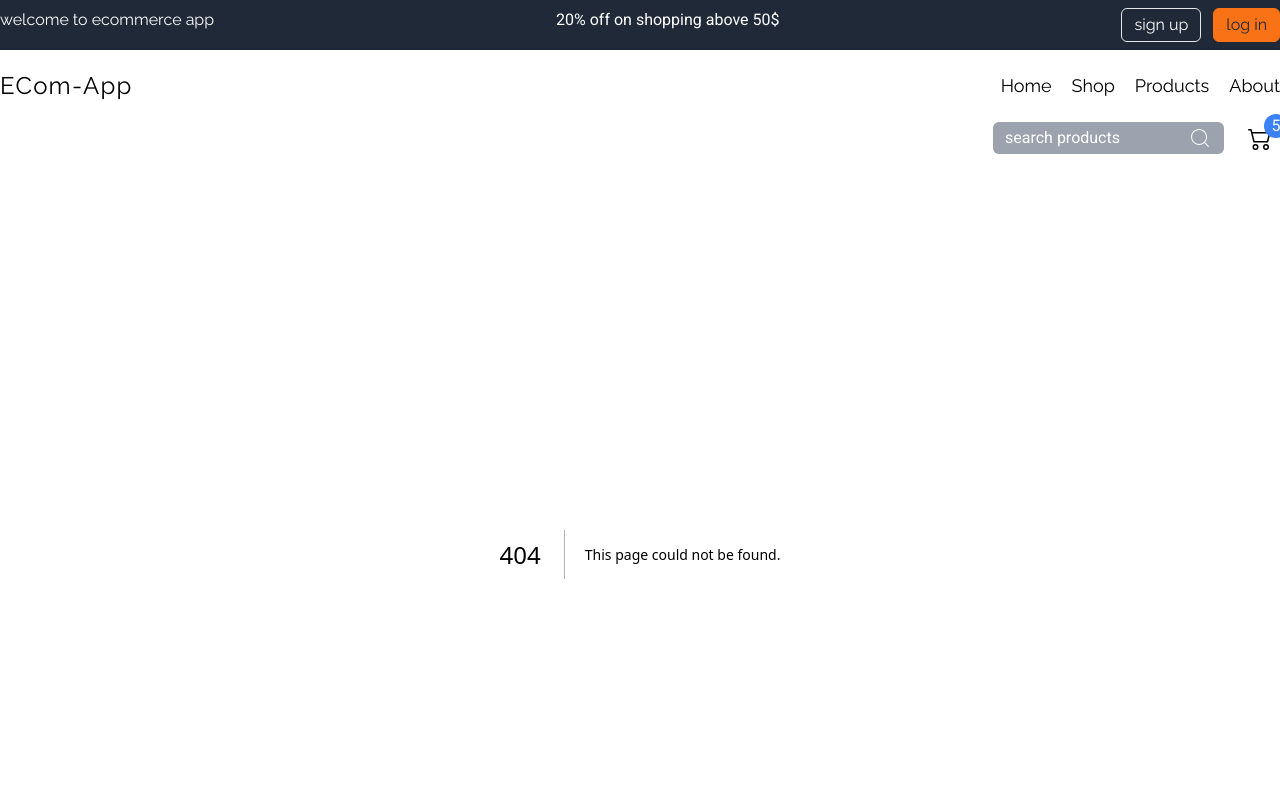
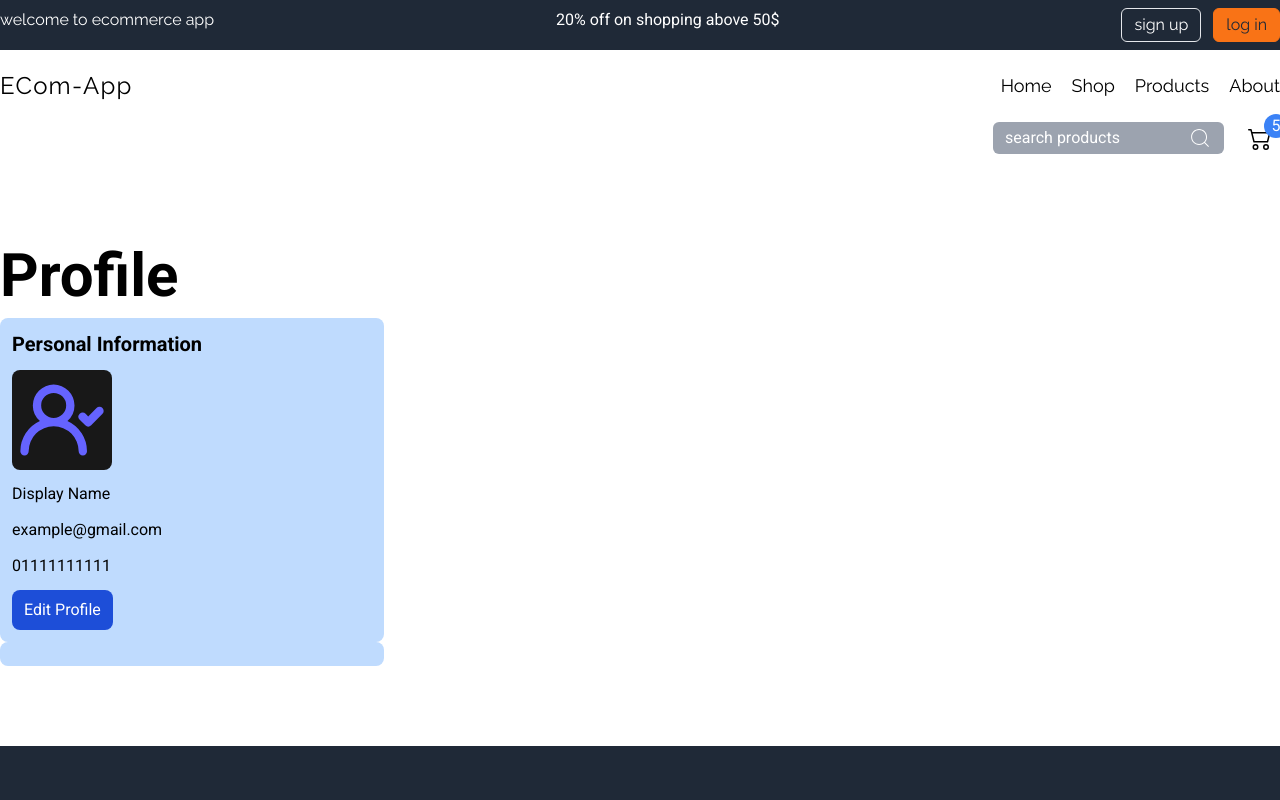
Before and after one commit to devMasrafi/Ecom-App, a Next.js app: page /profile in a window 1280 px wide. Before the commit this address had no page. Shown: the top 800 px of the page. Built offline with nearby package versions, Linux system fonts and the light colour scheme.

Commit message:
profile page added

```diff
--- /dev/null
+++ b/src/app/(pages)/profile/page.jsx
@@ -0,0 +1,41 @@
+import Image from "next/image";
+import user from "/public/images/user.svg";
+
+const Profile = () => {
+  return (
+    <main className="py-20">
+      <section className="container mx-auto">
+        <h2 className="text-6xl font-bold py-3">Profile</h2>
+        <section>
+          <div className="space-y-3 bg-blue-200 w-[30%] p-3 rounded-lg">
+            <h2 className="font-bold text-xl">Personal Information</h2>
+            <div className="w-[100px] h-[100px] bg-[#181818] rounded-lg">
+              <Image
+                src={user}
+                alt="profile image missing"
+                height={100}
+                width={100}
+                className="rounded"
+              />
+            </div>
+            <p className="text-[181818] text-base font-normal">Display Name</p>
+            <p className="text-[181818] text-base font-normal">
+              example@gmail.com
+            </p>
+            <p className="text-[181818] text-base font-normal">01111111111</p>
+            <div>
+              <button className="px-3 py-2 bg-blue-700 text-white rounded-lg cursor-pointer ">
+                Edit Profile
+              </button>
+            </div>
+          </div>
+          <div className="space-y-3 bg-blue-200 w-[30%] p-3 rounded-lg">
+
+          </div>
+        </section>
+      </section>
+    </main>
+  );
+};
+
+export default Profile;
```
Also changed, not shown: public/images/user.svg (added).
